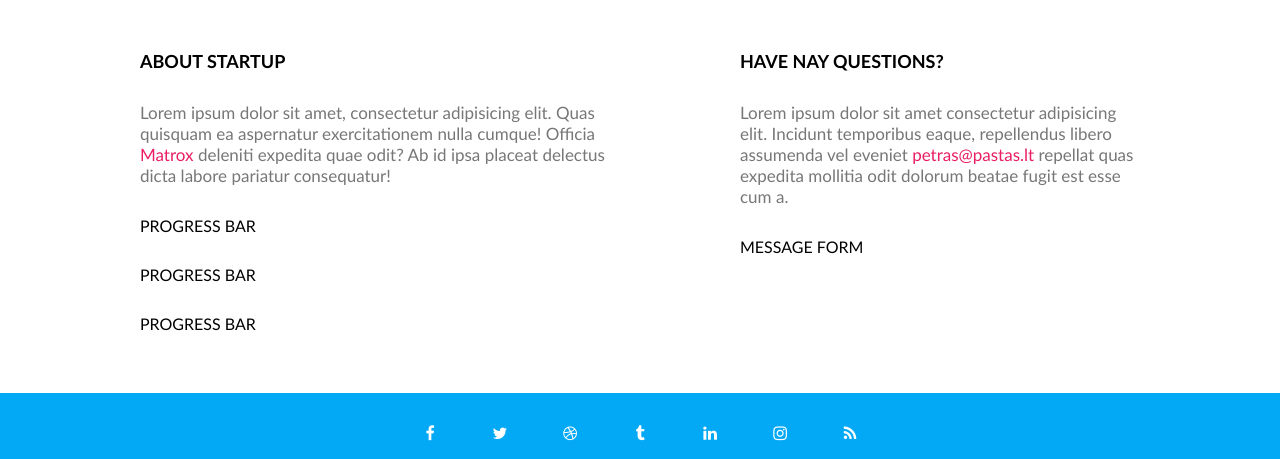
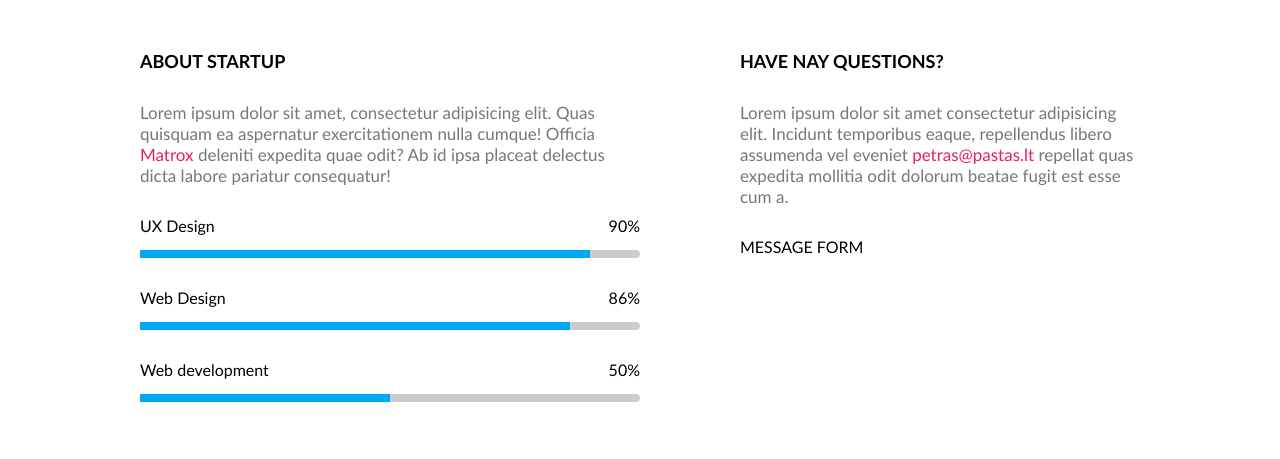
Before and after one commit to Evaldasssss/39-grupe-coming-soonV2, a website: page index.html in a window 1280 px wide. Shown: the part 810-1269 px from the top of the page. Drawn offline with Linux system fonts and the light colour scheme.

Commit message:
prgrs bar init

```diff
--- a/css/components/progress-bar.css
+++ b/css/components/progress-bar.css
@@ -0,0 +1,40 @@
+.progress-bar {
+    display: flex;
+    width: 100%;
+    flex-direction: column;
+    gap: 15px;
+}
+
+.progress-bar > .top {
+    display: flex;
+    justify-content: space-between;
+}
+
+.progress-bar > .top > .label {
+
+}
+
+.progress-bar > .top > .value {
+
+}
+
+.progress-bar > .bottom {
+    height: 8px;
+    width: 100%;
+    background-color: #ccc;
+    border-radius: 4px;
+}
+
+.progress-bar > .bottom > .bar {
+    height: 100%;
+    width: 90%;
+    background-color: var(--main-color);
+}
+
+.progress-bar > .bottom > .bar-2 {
+    width: 86%;
+}
+
+.progress-bar > .bottom > .bar-3 {
+    width: 50%;
+}
--- a/index.html
+++ b/index.html
@@ -57,13 +57,31 @@
                 <h2 class="column-title">About startup</h2>
                 <p class="column-description">Lorem ipsum dolor sit amet, consectetur adipisicing elit. Quas quisquam ea aspernatur exercitationem nulla cumque! Officia <a href="#">Matrox</a> deleniti expedita quae odit? Ab id ipsa placeat delectus dicta labore pariatur consequatur!</p>
             <div class="progress-bar">
-                PROGRESS BAR
+                <div class="top">
+                    <div class="label">UX Design</div>
+                    <div class="Value">90%</div>
+                </div>
+                <div class="bottom">
+                    <div class="bar"></div>
+                </div>
             </div>
             <div class="progress-bar">
-                PROGRESS BAR
+                <div class="top">
+                    <div class="label">Web Design</div>
+                    <div class="Value">86%</div>
+                </div>
+                <div class="bottom">
+                    <div class="bar bar-2"></div>
+                </div>
             </div>
             <div class="progress-bar">
-                PROGRESS BAR
+                <div class="top">
+                    <div class="label">Web development</div>
+                    <div class="Value">50%</div>
+                </div>
+                <div class="bottom">
+                    <div class="bar bar-3"></div>
+                </div>
             </div>
             </div>
             <div class="column right-column">
```
